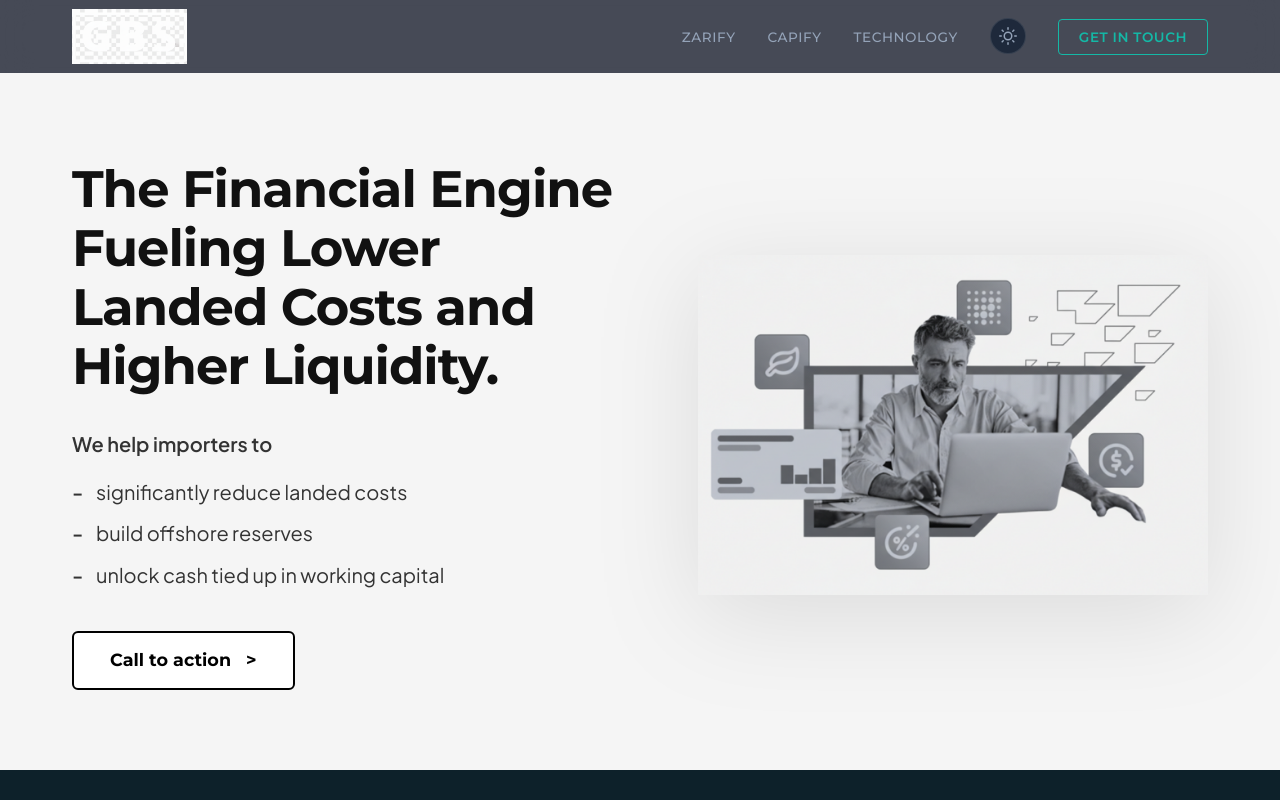
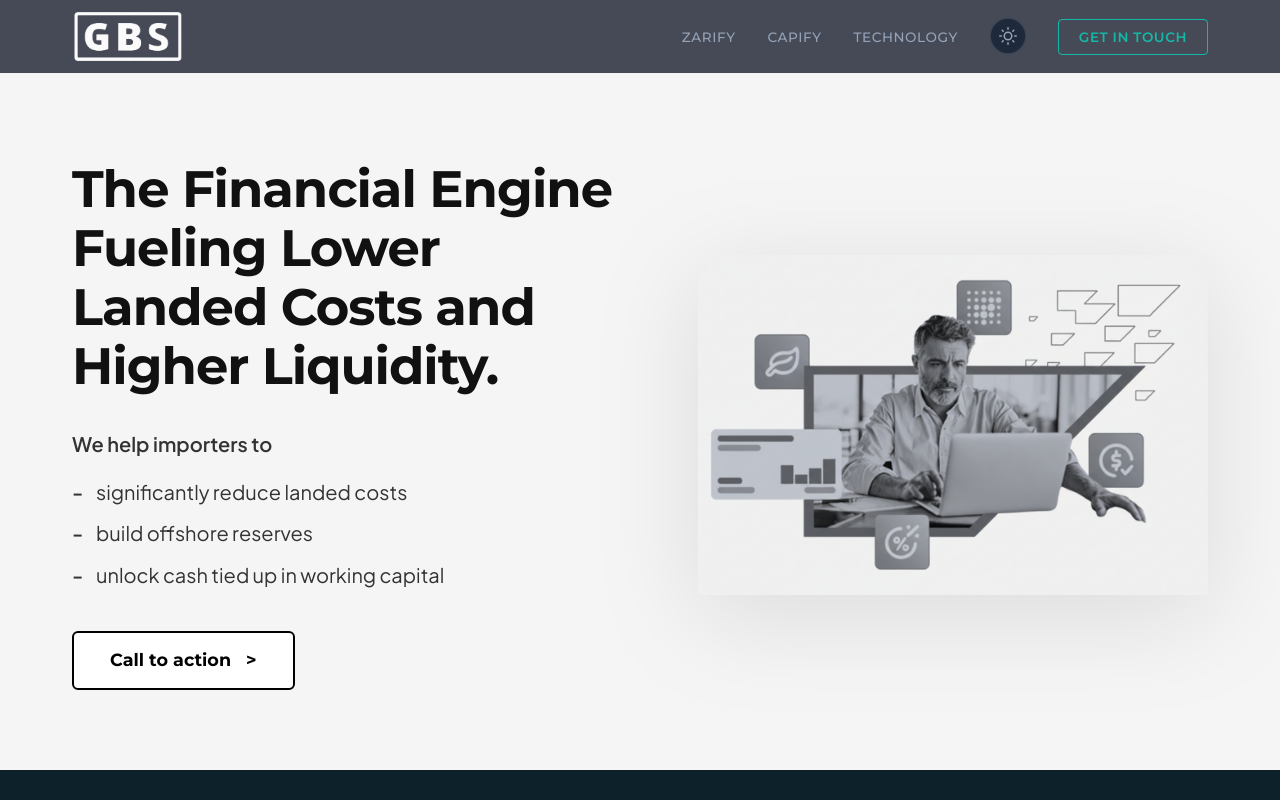
Before and after one commit to globalbuying/GBS_Site, a React (Vite) app: page / in a window 1280 px wide. Shown: the top 800 px of the page. Built offline with nearby package versions, Linux system fonts and the light colour scheme.

Commit message:
style: Update theme-specific logos for better contrast

```diff
--- a/src/components/Navbar.jsx
+++ b/src/components/Navbar.jsx
@@ -1,12 +1,12 @@
 import React, { useState, useEffect } from 'react';
-import logoGreen from '../assets/logo-green.png';
-import logoWhite from '../assets/logo-white.png';
+import logoForLight from '../assets/logo-for-light.png';
+import logoForDark from '../assets/logo-for-dark.png';
 
 const Navbar = ({ theme, toggleTheme }) => {
   const [scrolled, setScrolled] = useState(false);
   const [mobileOpen, setMobileOpen] = useState(false);
 
-  const currentLogo = theme === 'light' ? logoGreen : logoWhite;
+  const currentLogo = theme === 'light' ? logoForLight : logoForDark;
 
   useEffect(() => {
     const onScroll = () => setScrolled(window.scrollY > 20);
```
Also changed, not shown: src/assets/logo-for-dark.png (added), src/assets/logo-for-light.png (added).
